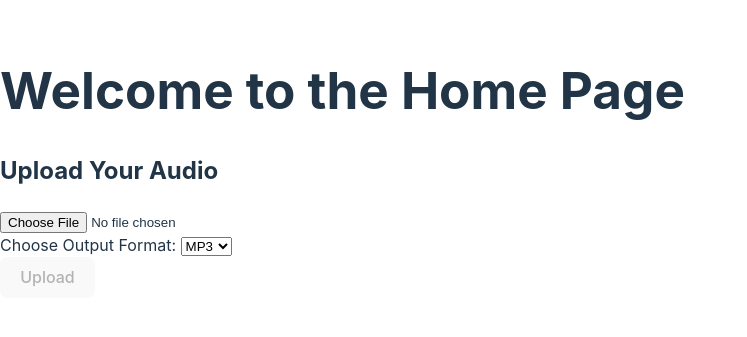
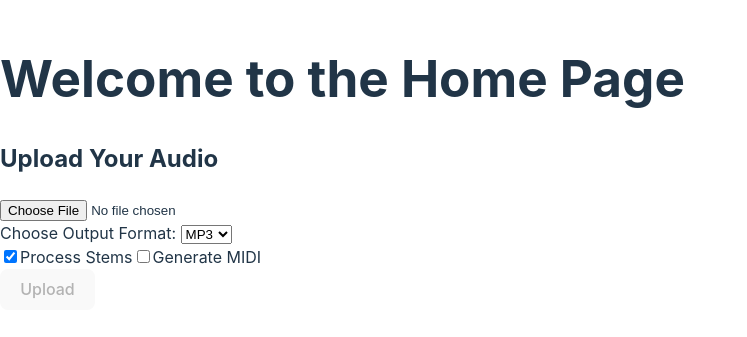
Before and after one commit to eddiesosera/spectrastem-frontend, a React (Vite) app in the folder interface/: page / in a window 1280 px wide. Shown: the part 237-574 px from the top of the page, without its empty margins (0-747 px from the left). Built offline with nearby package versions, Linux system fonts and the light colour scheme.

Commit message:
interface: handle stems + midi process

```diff
--- a/interface/src/components/Input/FileUpload.tsx
+++ b/interface/src/components/Input/FileUpload.tsx
@@ -4,15 +4,13 @@ import axios from "axios";
 import FormatSelector from "./FormatSelector";
 import { useNavigate } from "react-router-dom";
 
-// interface FileUploadProps {
-//   onUploadSuccess: (trackName: string) => void;
-// }
-
 const FileUpload: React.FC = () => {
   const [file, setFile] = useState<File | null>(null);
   const [error, setError] = useState<string | null>(null);
   const [format, setFormat] = useState<string>("mp3");
   const [loading, setLoading] = useState<boolean>(false);
+  const [processStems, setProcessStems] = useState<boolean>(true);
+  const [generateMidi, setGenerateMidi] = useState<boolean>(false);
   const navigate = useNavigate();
 
   const handleFileChange = (event: React.ChangeEvent<HTMLInputElement>) => {
@@ -41,6 +39,8 @@ const FileUpload: React.FC = () => {
     const formData = new FormData();
     formData.append("file", file);
     formData.append("format", format);
+    formData.append("process_stems", String(processStems));
+    formData.append("generate_midi", String(generateMidi));
 
     try {
       const response = await axios.post(
@@ -83,6 +83,25 @@ const FileUpload: React.FC = () => {
 
         <FormatSelector format={format} setFormat={setFormat} />
 
+        <div>
+          <label>
+            <input
+              type="checkbox"
+              checked={processStems}
+              onChange={() => setProcessStems(!processStems)}
+            />
+            Process Stems
+          </label>
+          <label>
+            <input
+              type="checkbox"
+              checked={generateMidi}
+              onChange={() => setGenerateMidi(!generateMidi)}
+            />
+            Generate MIDI
+          </label>
+        </div>
+
         <button type="submit" disabled={loading || !file}>
           {loading ? "Uploading..." : "Upload"}
         </button>
--- a/interface/src/pages/Processing/StemsResults.tsx
+++ b/interface/src/pages/Processing/StemsResults.tsx
@@ -3,22 +3,16 @@
 import React from "react";
 import { useLocation } from "react-router-dom";
 
-interface ProcessingResult {
-  track_name: string;
-  stems: { [key: string]: string };
-}
-
 const ResultsPage: React.FC = () => {
-  const location = useLocation<{ data: ProcessingResult }>();
-  const data = location.state?.data;
+  const location = useLocation();
+  const data = location.state!.data;
 
   if (!data) {
     return <div>Error: No data available.</div>;
   }
 
-  const { track_name, stems } = data;
+  const { track_name, stems, midi_files } = data;
 
-  // Function to determine MIME type based on file extension
   const getMimeType = (filename: string): string => {
     const extension = filename.split(".").pop()?.toLowerCase();
     switch (extension) {
@@ -41,19 +35,38 @@ const ResultsPage: React.FC = () => {
     <div>
       <h2>Processing Completed for {track_name}</h2>
       <div>
+        {stems && (
+          <div>
             <h3>Extracted Stems:</h3>
             <ul>
               {Object.entries(stems).map(([stemName, stemUrl]) => (
                 <li key={stemName}>
                   <h4>{stemName}</h4>
-              <audio controls crossOrigin="anonymous">
-                <source src={stemUrl} type={getMimeType(stemName)} />
+                  <audio controls>
+                    <source src={stemUrl} type={getMimeType(stemUrl)} />
                     Your browser does not support the audio tag.
                   </audio>
                 </li>
               ))}
             </ul>
           </div>
+        )}
+
+        {midi_files && (
+          <div>
+            <h3>Generated MIDI Files:</h3>
+            <ul>
+              {Object.entries(midi_files).map(([midiName, midiUrl]) => (
+                <li key={midiName}>
+                  <a href={midiUrl} download>
+                    {midiName}
+                  </a>
+                </li>
+              ))}
+            </ul>
+          </div>
+        )}
+      </div>
     </div>
   );
 };
```
Lines whose indentation alone changed are shown as unchanged.
